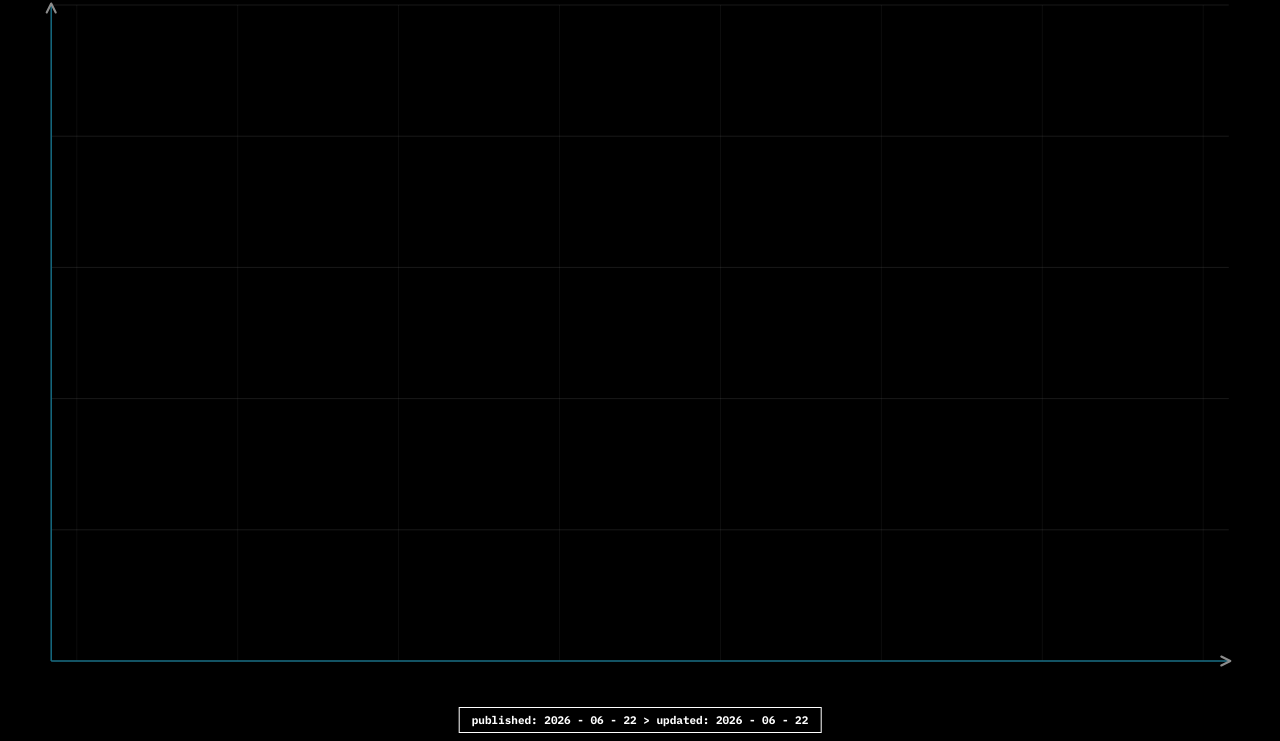
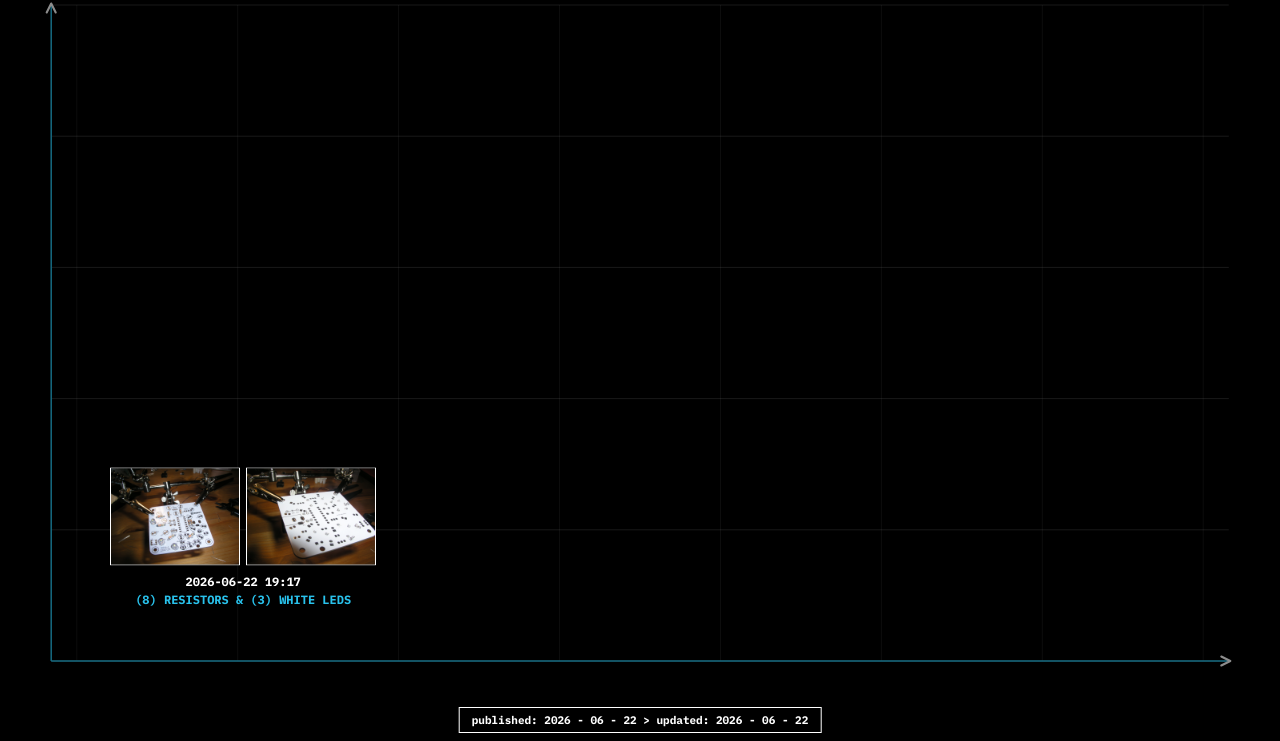
Before and after one commit to 1phonetucked-tech/Macro-Economic-Protocols, a plain HTML site: page soldering-log/index.html in a window 1280 px wide. Shown: the part 59-800 px from the top of the page. Drawn offline with Linux system fonts and the light colour scheme.

Commit message:
Soldering Log: rebuild as staggered progress line; add first timestamped entry (8 resistors & 3 white LEDs) with front/back board photos at bottom

```diff
--- a/soldering-log/index.html
+++ b/soldering-log/index.html
@@ -8,7 +8,46 @@
 <link rel="preconnect" href="https://fonts.googleapis.com">
 <link rel="preconnect" href="https://fonts.gstatic.com" crossorigin>
 <link href="https://fonts.googleapis.com/css2?family=IBM+Plex+Mono:wght@400;500;700&display=swap" rel="stylesheet">
-<link href="../gallery.css?v=67" rel="stylesheet" type="text/css" media="all">
+<link href="../gallery.css?v=70" rel="stylesheet" type="text/css" media="all">
+<style>
+  /* Soldering Log: timestamped sessions plotted as a staggered progress line.
+     Each .entry is positioned on the graph with left/top %. New entries go
+     higher + further right (more progress); connect them with a <line> in the
+     SVG .series group so the line staggers upward over time. */
+  #log { position: fixed; inset: 0; z-index: 1; pointer-events: none; }
+  #log .entry {
+    position: absolute;
+    transform: translate(-50%, -50%);
+    pointer-events: auto;
+    text-align: center;
+  }
+  #log .shots { display: flex; gap: 6px; justify-content: center; }
+  #log .shots a { display: block; line-height: 0; }
+  #log .shots img {
+    display: block;
+    width: 10vw; max-width: 150px; min-width: 88px;
+    height: auto;
+    border: 1px solid #ffffff;
+    background: #000000;
+    cursor: pointer;
+    transition: transform .2s cubic-bezier(.34, 1.56, .64, 1), box-shadow .2s ease;
+  }
+  #log .entry:hover { z-index: 5; }
+  #log .shots a:hover img { transform: scale(1.55); box-shadow: 0 0 12px rgba(255, 255, 255, .6); }
+  #log .cap {
+    margin-top: 8px;
+    font-family: "IBM Plex Mono", ui-monospace, "SF Mono", Menlo, Consolas, monospace;
+    color: #29c2ec;
+    font-size: 12px;
+    line-height: 1.55;
+    white-space: nowrap;
+  }
+  #log .cap .ts { color: #ffffff; }
+  @media (max-width: 800px) {
+    #log .shots img { width: 27vw; }
+    #log .cap { font-size: 10px; }
+  }
+</style>
 </head>
 <body class="gallery-graph">
 <svg class="graph-bg" width="100%" height="100%" preserveAspectRatio="none" aria-hidden="true">
@@ -36,19 +75,24 @@
   <line class="axis" x1="4%" y1="90%" x2="4%" y2="8%" marker-end="url(#axis-arrow)"/>
   <line class="axis" x1="4%" y1="90%" x2="96%" y2="90%" marker-end="url(#axis-arrow)"/>
   <g class="series">
-    <!-- Connect log entries here as they accumulate, e.g. <line x1="8%" y1="84%" x2="21.33%" y2="72.67%"/> -->
+    <!-- Staggered progress line. Add a segment per new entry, e.g.
+         <line x1="18%" y1="74%" x2="34%" y2="58%"/> -->
   </g>
 </svg>
 <header>
   <a class="back" href="../index.html">&#8592; back to index</a>
   <h1 class="compact">Soldering Log</h1>
 </header>
-<section id="photos">
-<!-- Log an entry: drop the image in this folder, then add a figure plotted on the graph.
-     left = horizontal position (time), top = vertical position (lower top% = higher up).
-     <figure style="left:8.0%;top:84.0%"><a href="IMG_XXXX.jpeg" target="_blank"><img src="IMG_XXXX.jpeg" alt=""><span class="photo-filename">IMG_XXXX.jpeg</span></a></figure> -->
+<section id="log">
+  <!-- Entry 1 — bottom-left (start of the progress line). -->
+  <div class="entry" style="left:18%;top:76%">
+    <div class="shots">
+      <a href="P1015482.JPG" target="_blank"><img src="P1015482.JPG" alt="RCN-1 board front — 8 resistors & 3 white LEDs placed"></a>
+      <a href="P1015490.JPG" target="_blank"><img src="P1015490.JPG" alt="RCN-1 board back — solder joints"></a>
+    </div>
+    <div class="cap"><span class="ts">2026-06-22 19:17</span><br>(8) RESISTORS &amp; (3) WHITE LEDS</div>
+  </div>
 </section>
 <footer>published: 2026 - 06 - 22 &gt; updated: 2026 - 06 - 22</footer>
-<script src="../gallery.js?v=3"></script>
 </body>
 </html>
```
Also changed, not shown: soldering-log/P1015482.JPG (added), soldering-log/P1015490.JPG (added).
